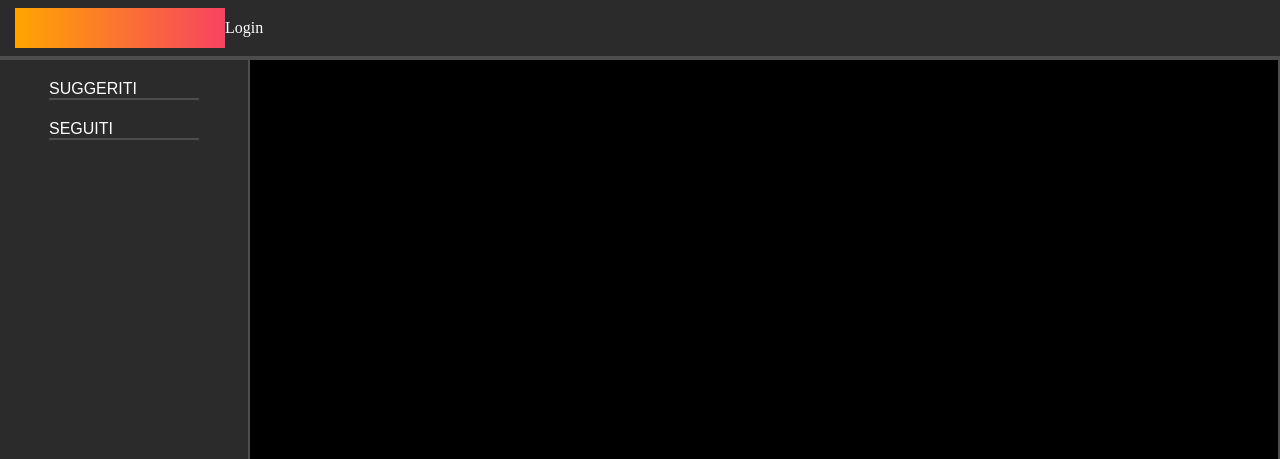
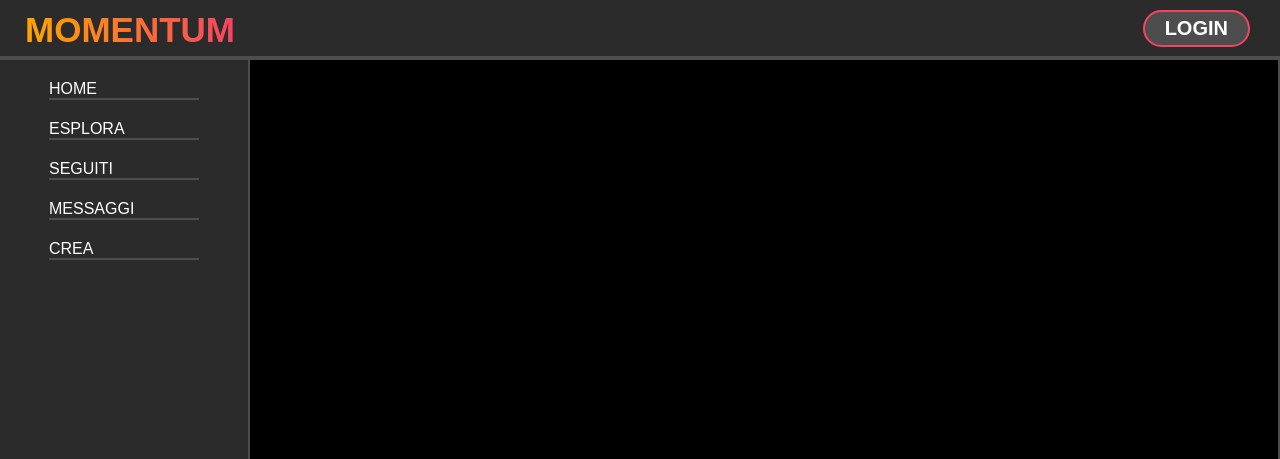
Before and after one commit to ffedesalaa/salayad, a PHP site: page /home.php in a window 1280 px wide. Shown: the top 459 px of the page. Run offline with PHP 8.4, Linux system fonts and the light colour scheme.

Commit message:
modifiche header e menu

```diff
--- a/home.php
+++ b/home.php
@@ -11,12 +11,15 @@
     <header>
         <a href=""><div class="logo"><b>MOMENTUM</b></div></a>
 
-        <a href=""><div class="login">Login</div></a>
+        <a href=""><div class="login"><b>LOGIN</b></div></a>
     </header>
     <main>
         <div class="main__menu">
-            <a href=""><div class="tendina" id="suggeriti">SUGGERITI</div></a>
+            <a href=""><div class="tendina" id="home">HOME</div></a>
+            <a href=""><div class="tendina" id="esplora">ESPLORA</div></a>
             <a href=""><div class="tendina" id="seguiti">SEGUITI</div></a>
+            <a href=""><div class="tendina" id="messaggi">MESSAGGI</div></a>
+            <a href=""><div class="tendina" id="crea">CREA</div></a>
         </div>
         <div class="main__pagina">
 
--- a/style.css
+++ b/style.css
@@ -7,6 +7,7 @@ body{
 
 a{
     text-decoration: none;
+    font-family: Arial;
 }
 
 header{
@@ -14,10 +15,10 @@ header{
     height: 60px;
     display: flex;
     background: rgb(43, 43, 43);
-    align-items: center;
     padding: 10px;
     border-bottom: solid rgb(78, 77, 77) 4px;
-
+    display: flex;
+    justify-content: space-between;
 }
 
 header a{
@@ -29,8 +30,9 @@ header a{
     font-size: 35px;
     font-family: Arial;
     background: linear-gradient(to right, orange, rgb(247, 67, 97));
+    -webkit-background-clip: text;
     -webkit-text-fill-color: transparent;
-    margin-left: 5px;
+    margin-left: 15px;
 }
 
 main{
@@ -39,6 +41,21 @@ main{
     margin: 0 auto;
     height: 1000px;
     display: flex;
+}
+
+.login{
+    margin-right: 20px;
+    border-radius: 20px;
+    padding: 5px 20px 5px 20px;
+    font-size: 20px;
+    background: rgb(78, 77, 77);
+    border: solid rgb(247, 67, 97) 2px;
+    transition: transform 0.2s ease-in-out;
+}
+
+.login:hover{
+    background: rgb(247, 67, 97);
+    transform: scale(1.2);
 }
 
 .main__menu{
@@ -59,8 +76,24 @@ main{
     border-bottom: solid rgb(78, 77, 77) 2px;
 }
 
-.tendina:hover{
+#home:hover{
     border-bottom: solid orange 2px;
+}
+
+#esplora:hover{
+    border-bottom: solid #FD8C18 2px;
+}
+
+#seguiti:hover{
+    border-bottom: solid #FB752F 2px;
+}
+
+#messaggi:hover{
+    border-bottom: solid #F96143 2px;
+}
+
+#crea:hover{
+    border-bottom: solid rgb(247, 67, 97) 2px;
 }
 
 .main__pagina{
```
